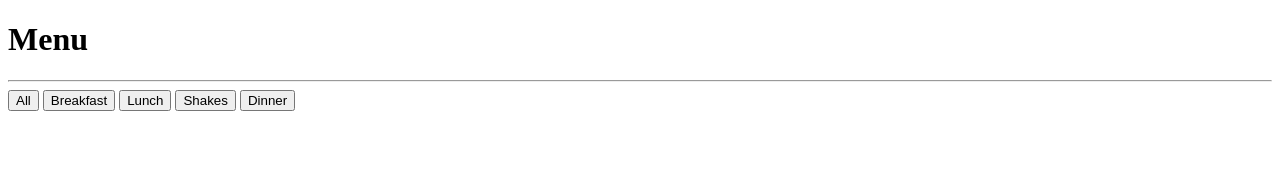
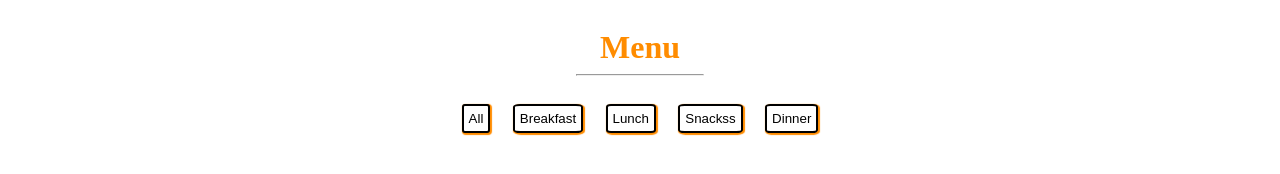
Before and after one commit to aks-master/menu_project, a plain HTML site: page index.html in a window 1280 px wide. Drawn offline with Linux system fonts and the light colour scheme.

Commit message:
added few stylings to header

```diff
--- a/index.html
+++ b/index.html
@@ -12,13 +12,15 @@
       <h1 id="menu">Menu</h1>
       <hr />
       <!--buttons-->
-      <button>All</button>
-      <button>Breakfast</button>
-      <button>Lunch</button>
-      <button>Shakes</button>
-      <button>Dinner</button>
+      <div class="btn-group">
+        <button class="btn">All</button>
+        <button class="btn">Breakfast</button>
+        <button class="btn">Lunch</button>
+        <button class="btn">Snackss</button>
+        <button class="btn">Dinner</button>
+      </div>
     </header>
-
+    <main id="list_dishes"></main>
     <script src="script.js"></script>
   </body>
 </html>
--- a/styles.css
+++ b/styles.css
@@ -1,3 +1,41 @@
 p{
   color: red;
 }
+header{
+    display: flex;
+    flex-direction: column;
+    text-align: center;
+    color: darkorange;
+}
+.btn-group{
+    display: flex;
+    width: 30%;
+    justify-content: space-around;
+    margin: auto;
+    margin-top: 20px;
+}
+.btn{
+    background-color: white;
+    border-radius: 10%;
+    border: 2px black solid;
+    padding: 5px;
+    box-shadow: 1px 1px 1px 1px darkorange;
+}
+.btn:hover{
+    box-shadow: none;
+    cursor: pointer;
+}
+@media (max-width:600px){
+    .btn-group{
+        flex-direction: column;
+    }
+}
+hr{
+    width: 10%;
+    height: 30%;
+    border: 30% darkorange solid;
+    background-color: darkorange;
+}
+#menu{
+    margin-bottom: 0%;
+}
```
